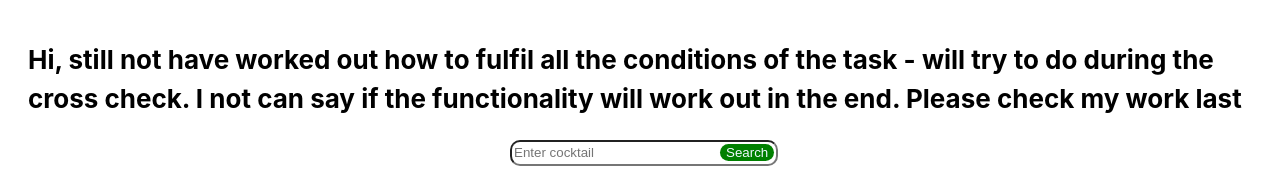
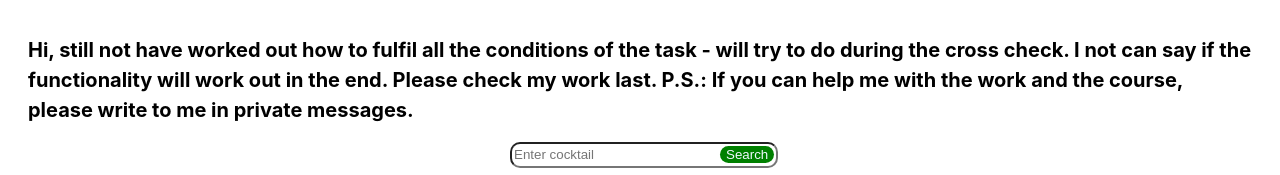
Before and after one commit to AndreiVauchok2211/ReactRS, a React (Vite) app: page / in a window 1280 px wide. Shown: the top 175 px of the page. Built offline with nearby package versions, Linux system fonts and the light colour scheme; no server answers.

Commit message:
refactor: cnange message

```diff
--- a/src/App.tsx
+++ b/src/App.tsx
@@ -9,7 +9,9 @@ class App extends React.Component {
         <h2 className="info">
           Hi, still not have worked out how to fulfil all the conditions of the
           task - will try to do during the cross check. I not can say if the
-          functionality will work out in the end. Please check my work last
+          functionality will work out in the end. Please check my work last.
+          P.S.: If you can help me with the work and the course, please write to
+          me in private messages.
         </h2>
         <Form />
         <Field />
--- a/src/index.css
+++ b/src/index.css
@@ -15,5 +15,5 @@
 }
 
 .info {
-  font-size: 26px;
+  font-size: 20px;
 }
```
